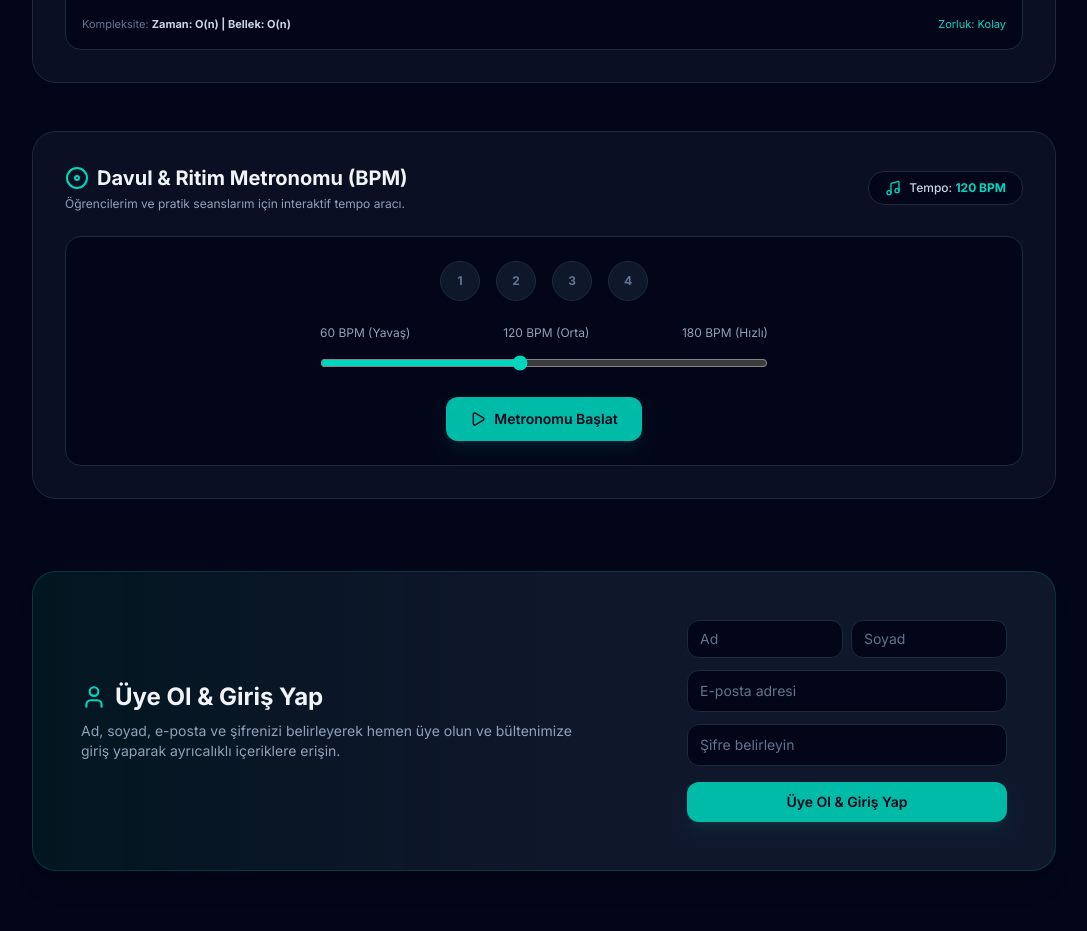
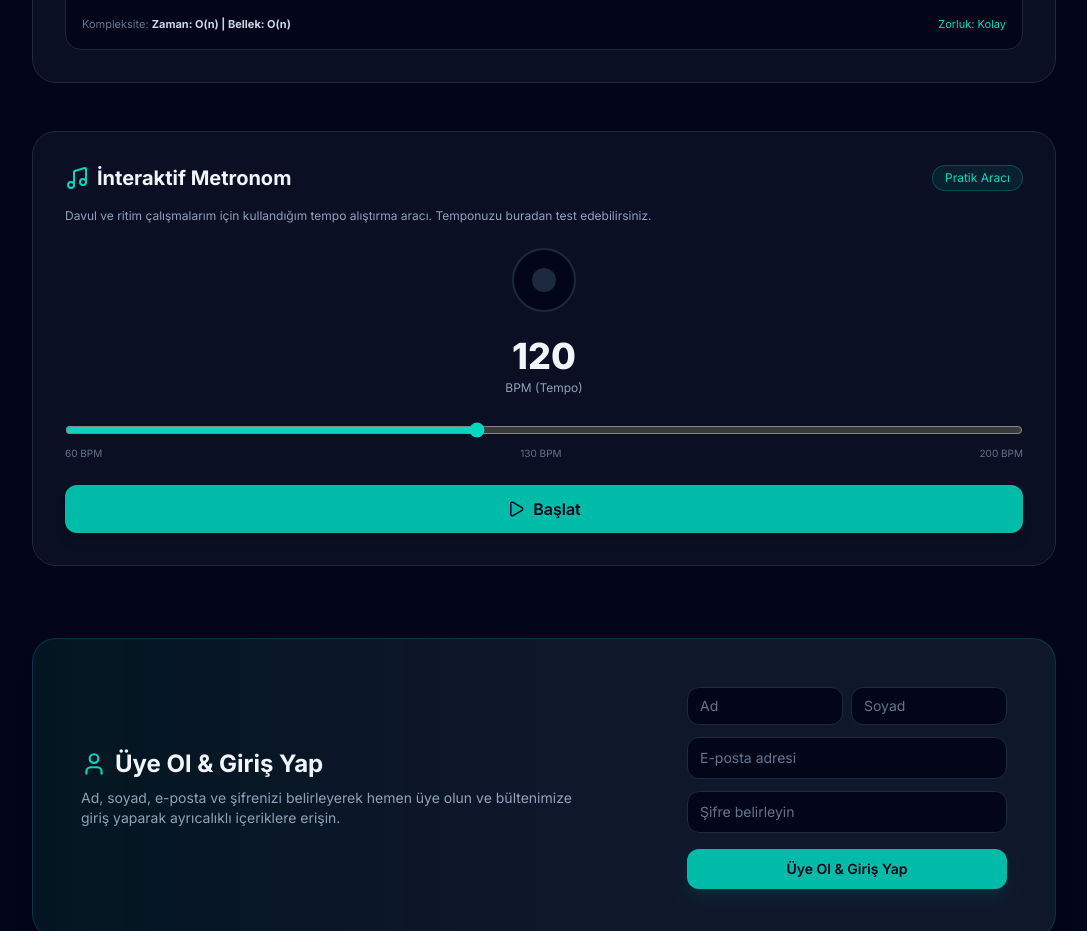
Before and after one commit to endlessloop88/my-portfolio, a Next.js app: page / in a window 1280 px wide. Shown: the part 3140-4071 px from the top of the page, without its empty margins (96-1183 px from the left). Built offline with nearby package versions, Linux system fonts and the light colour scheme.

Commit message:
Metronom ve Fintech/Bankacılık proje kartı bileşenleri eklendi

```diff
--- /dev/null
+++ b/app/components/BankingProjectCard.tsx
@@ -0,0 +1,60 @@
+'use client';
+
+import { ShieldCheck, Server, Database, Lock, ArrowUpRight } from 'lucide-react';
+
+export default function BankingProjectCard() {
+  return (
+    <div className="bg-slate-900/60 p-6 md:p-8 rounded-3xl border border-slate-800 flex flex-col justify-between group hover:border-teal-500/40 transition">
+      <div>
+        <div className="flex justify-between items-start mb-4">
+          <span className="text-xs bg-teal-500/10 text-teal-400 px-3 py-1 rounded-full border border-teal-500/30 font-medium">
+            Fintech & Bankacılık Mimarisi
+          </span>
+          <span className="p-2 rounded-xl bg-slate-950 text-teal-400 border border-slate-800 group-hover:scale-110 transition">
+            <ShieldCheck size={20} />
+          </span>
+        </div>
+
+        <h3 className="text-xl font-bold text-slate-100 group-hover:text-teal-400 transition mb-2">
+          Güvenli Bankacılık API & Ödeme Servisleri Entegrasyonu
+        </h3>
+
+        <p className="text-xs text-slate-400 leading-relaxed mb-6">
+          Kurumsal bankacılık API standartlarına uygun, Spring Boot altyapısıyla geliştirilen; güvenli token yönetimi, işlem loglama ve yüksek performanslı işlem doğrulama modülü.
+        </p>
+
+        {/* Teknik Yetkinlik Rozetleri */}
+        <div className="grid grid-cols-2 gap-3 mb-6">
+          <div className="flex items-center gap-2 bg-slate-950 p-2.5 rounded-xl border border-slate-800 text-xs text-slate-300">
+            <Server size={14} className="text-teal-400" />
+            <span>Spring Boot REST API</span>
+          </div>
+          <div className="flex items-center gap-2 bg-slate-950 p-2.5 rounded-xl border border-slate-800 text-xs text-slate-300">
+            <Lock size={14} className="text-teal-400" />
+            <span>JWT & OAuth2 Güvenlik</span>
+          </div>
+          <div className="flex items-center gap-2 bg-slate-950 p-2.5 rounded-xl border border-slate-800 text-xs text-slate-300">
+            <Database size={14} className="text-teal-400" />
+            <span>H2 / PostgreSQL DB</span>
+          </div>
+          <div className="flex items-center gap-2 bg-slate-950 p-2.5 rounded-xl border border-slate-800 text-xs text-slate-300">
+            <ShieldCheck size={14} className="text-teal-400" />
+            <span>Transaction Management</span>
+          </div>
+        </div>
+      </div>
+
+      <div className="pt-4 border-t border-slate-800/80 flex justify-between items-center">
+        <span className="text-[11px] text-slate-500 font-mono">Status: Production Ready</span>
+        <a
+          href="https://github.com"
+          target="_blank"
+          rel="noopener noreferrer"
+          className="text-xs text-teal-400 hover:text-teal-300 font-semibold flex items-center gap-1 group-hover:translate-x-1 transition"
+        >
+          GitHub Repo <ArrowUpRight size={14} />
+        </a>
+      </div>
+    </div>
+  );
+}
--- a/app/components/Metronome.tsx
+++ b/app/components/Metronome.tsx
@@ -1,48 +1,24 @@
 'use client';
 
 import { useState, useEffect, useRef } from 'react';
-import { Disc, Play, Square, Music } from 'lucide-react';
+import { Play, Pause, Music } from 'lucide-react';
 
 export default function Metronome() {
-  const [bpm, setBpm] = useState<number>(120);
-  const [isPlaying, setIsPlaying] = useState<boolean>(false);
-  const [beatCount, setBeatCount] = useState<number>(0);
+  const [isPlaying, setIsPlaying] = useState(false);
+  const [bpm, setBpm] = useState(120);
+  const [beat, setBeat] = useState(false);
 
   const timerRef = useRef<NodeJS.Timeout | null>(null);
-
-  // Web Audio API ile tıklama sesi üretme
-  const playClick = () => {
-    try {
-      const audioCtx = new (window.AudioContext || (window as unknown as { webkitAudioContext: typeof AudioContext }).webkitAudioContext)();
-      const osc = audioCtx.createOscillator();
-      const envelope = audioCtx.createGain();
-
-      osc.type = 'sine';
-      osc.frequency.setValueAtTime(800, audioCtx.currentTime); // Vuruş frekansı
-
-      envelope.gain.setValueAtTime(1, audioCtx.currentTime);
-      envelope.gain.exponentialRampToValueAtTime(0.001, audioCtx.currentTime + 0.05);
-
-      osc.connect(envelope);
-      envelope.connect(audioCtx.destination);
-
-      osc.start();
-      osc.stop(audioCtx.currentTime + 0.05);
-    } catch {
-      // Ses bağlamı desteklenmiyorsa hata yoksayılır
-    }
-  };
 
   useEffect(() => {
     if (isPlaying) {
       const interval = (60 / bpm) * 1000;
       timerRef.current = setInterval(() => {
-        playClick();
-        setBeatCount((prev) => (prev % 4) + 1);
+        setBeat(prev => !prev);
       }, interval);
     } else {
       if (timerRef.current) clearInterval(timerRef.current);
-      setBeatCount(0);
+      setBeat(false);
     }
 
     return () => {
@@ -50,71 +26,60 @@ export default function Metronome() {
     };
   }, [isPlaying, bpm]);
 
-  const handleTogglePlay = () => {
-    setIsPlaying(!isPlaying);
-  };
+  return (
+    <div className="bg-slate-900/60 p-6 md:p-8 rounded-3xl border border-slate-800 flex flex-col justify-between">
+      <div>
+        <div className="flex items-center justify-between mb-4">
+          <h3 className="text-xl font-bold text-slate-100 flex items-center gap-2">
+            <Music className="text-teal-400" size={24} /> İnteraktif Metronom
+          </h3>
+          <span className="text-xs bg-teal-500/10 text-teal-400 px-3 py-1 rounded-full border border-teal-500/30">
+            Pratik Aracı
+          </span>
+        </div>
+        <p className="text-xs text-slate-400 mb-6">
+          Davul ve ritim çalışmalarım için kullandığım tempo alıştırma aracı. Temponuzu buradan test edebilirsiniz.
+        </p>
+      </div>
 
-  return (
-    <div className="bg-slate-900/60 p-6 md:p-8 rounded-3xl border border-slate-800">
-      <div className="flex flex-col md:flex-row justify-between items-start md:items-center gap-4 mb-6">
-        <div>
-          <h3 className="text-xl font-bold text-slate-100 flex items-center gap-2">
-            <Disc className="text-teal-400 animate-spin-slow" size={24} /> Davul & Ritim Metronomu (BPM)
-          </h3>
-          <p className="text-xs text-slate-400 mt-1">Öğrencilerim ve pratik seanslarım için interaktif tempo aracı.</p>
+      <div className="space-y-6 flex flex-col items-center">
+        {/* Görsel Vuruş Göstergesi */}
+        <div className={`w-16 h-16 rounded-full border-2 flex items-center justify-center transition-all duration-150 ${
+          beat ? 'bg-teal-500 border-teal-300 scale-110 shadow-lg shadow-teal-500/30' : 'bg-slate-950 border-slate-800'
+        }`}>
+          <div className={`w-6 h-6 rounded-full ${beat ? 'bg-slate-950' : 'bg-slate-800'}`} />
         </div>
 
-        <div className="flex items-center gap-2 bg-slate-950 px-4 py-2 rounded-2xl border border-slate-800">
-          <Music size={16} className="text-teal-400" />
-          <span className="text-xs text-slate-300 font-medium">Tempo: <strong className="text-teal-400">{bpm} BPM</strong></span>
-        </div>
-      </div>
-
-      <div className="bg-slate-950 p-6 rounded-2xl border border-slate-800 flex flex-col items-center gap-6">
-        {/* Vuruş Gösterge Lambaları */}
-        <div className="flex gap-4">
-          {[1, 2, 3, 4].map((beat) => (
-            <div
-              key={beat}
-              className={`w-10 h-10 rounded-full flex items-center justify-center font-bold text-xs transition-all duration-150 ${
-                isPlaying && beatCount === beat
-                  ? 'bg-teal-400 text-slate-950 scale-110 shadow-lg shadow-teal-500/50'
-                  : 'bg-slate-900 text-slate-500 border border-slate-800'
-              }`}
-            >
-              {beat}
-            </div>
-          ))}
+        <div className="text-center">
+          <span className="text-4xl font-extrabold text-slate-100">{bpm}</span>
+          <span className="text-xs text-slate-400 block mt-1">BPM (Tempo)</span>
         </div>
 
-        {/* Slider Ayarı */}
-        <div className="w-full max-w-md space-y-2">
-          <div className="flex justify-between text-xs text-slate-400">
-            <span>60 BPM (Yavaş)</span>
-            <span>120 BPM (Orta)</span>
-            <span>180 BPM (Hızlı)</span>
-          </div>
+        <div className="w-full space-y-2">
           <input
             type="range"
-            min="40"
-            max="220"
+            min="60"
+            max="200"
             value={bpm}
             onChange={(e) => setBpm(Number(e.target.value))}
-            className="w-full accent-teal-400 bg-slate-900 cursor-pointer h-2 rounded-lg"
+            className="w-full accent-teal-400 bg-slate-950 rounded-lg cursor-pointer"
           />
+          <div className="flex justify-between text-[10px] text-slate-500">
+            <span>60 BPM</span>
+            <span>130 BPM</span>
+            <span>200 BPM</span>
+          </div>
         </div>
 
-        {/* Kontrol Butonu */}
         <button
-          onClick={handleTogglePlay}
-          className={`flex items-center gap-2 px-6 py-3 rounded-xl font-semibold text-sm transition shadow-lg ${
+          onClick={() => setIsPlaying(!isPlaying)}
+          className={`w-full py-3 rounded-xl font-semibold flex items-center justify-center gap-2 transition shadow-lg ${
             isPlaying
-              ? 'bg-red-500 hover:bg-red-400 text-slate-950 shadow-red-500/10'
-              : 'bg-teal-500 hover:bg-teal-400 text-slate-950 shadow-teal-500/10'
+              ? 'bg-rose-500/20 hover:bg-rose-500/30 text-rose-400 border border-rose-500/30'
+              : 'bg-teal-500 hover:bg-teal-400 text-slate-950'
           }`}
         >
-          {isPlaying ? <Square size={16} /> : <Play size={16} />}
-          {isPlaying ? 'Metronomu Durdur' : 'Metronomu Başlat'}
+          {isPlaying ? <><Pause size={18} /> Durdur</> : <><Play size={18} /> Başlat</>}
         </button>
       </div>
     </div>
```
